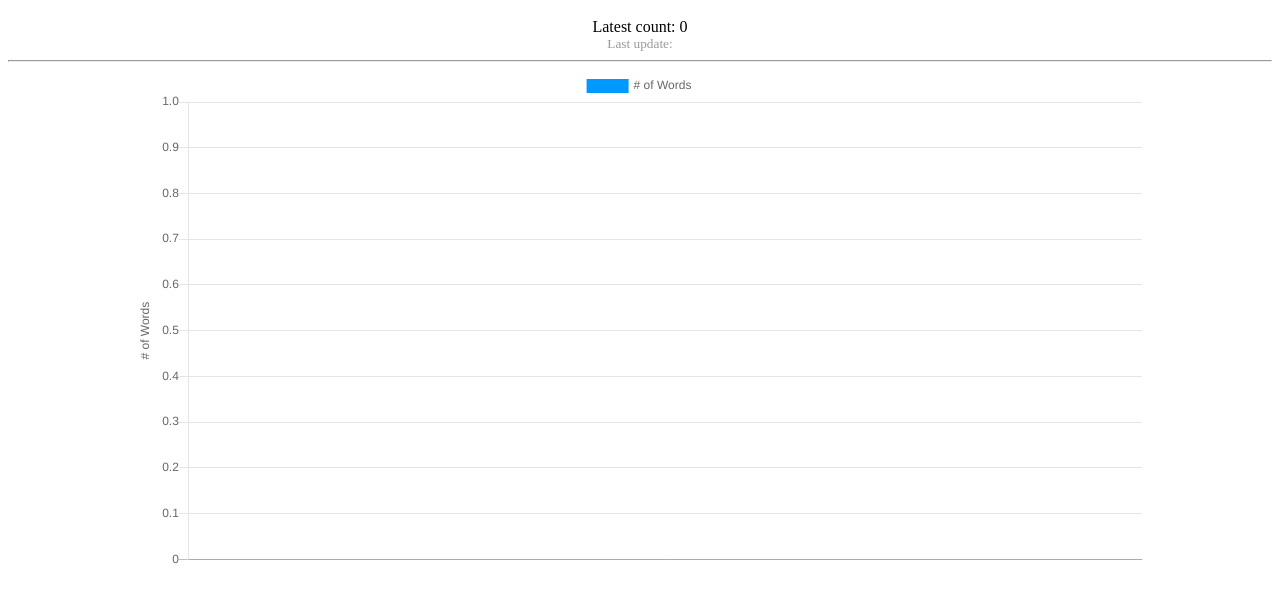
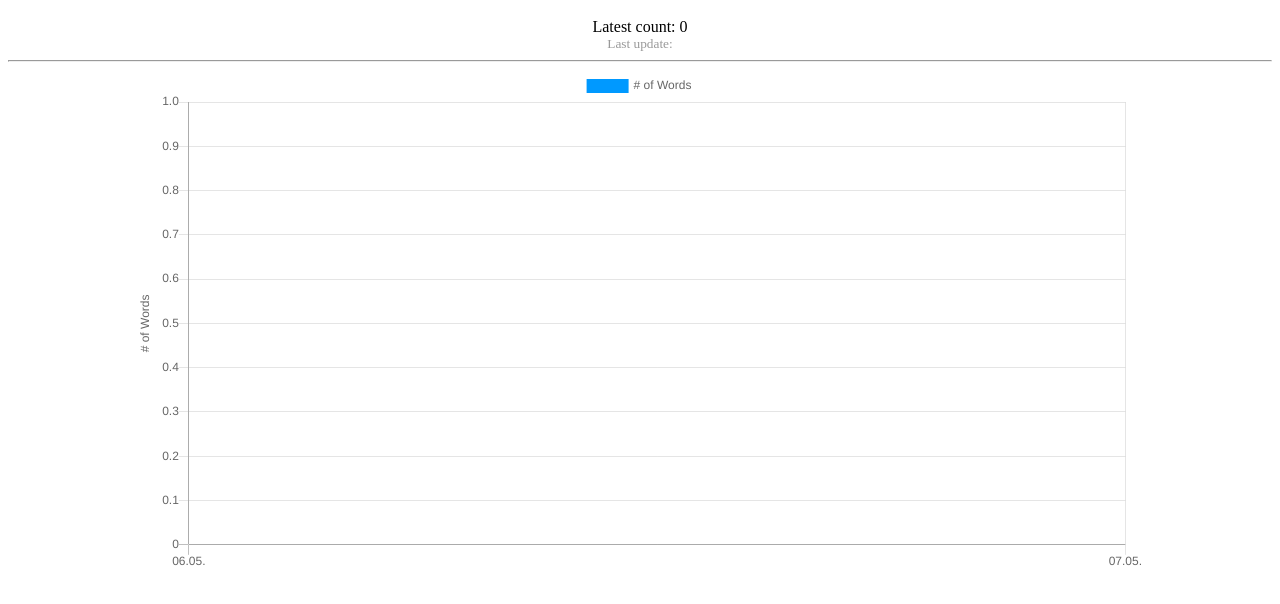
Before and after one commit to aeimer/texcount-graph, a website: page index.html in a window 1280 px wide. Shown: the part 48-652 px from the top of the page. Drawn offline with nearby package versions, Linux system fonts and the light colour scheme; no server answers.

Commit message:
Beautify chartjs

```diff
--- a/index.html
+++ b/index.html
@@ -95,12 +95,12 @@
         scales: {
           xAxes: [{
             type: 'time',
-            distribution: 'series',
-            ticks: {
-              source: 'data'
-            },
+            distribution: 'linear',
             time: {
-              unit: 'day'
+              unit: 'day',
+              displayFormats: {
+                day: 'DD.MM.'
+              }
             }
           }],
           yAxes: [{
```
